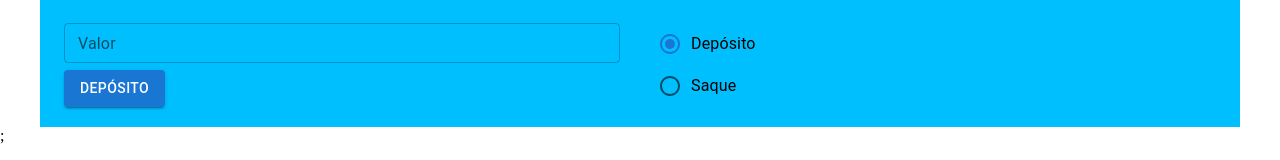
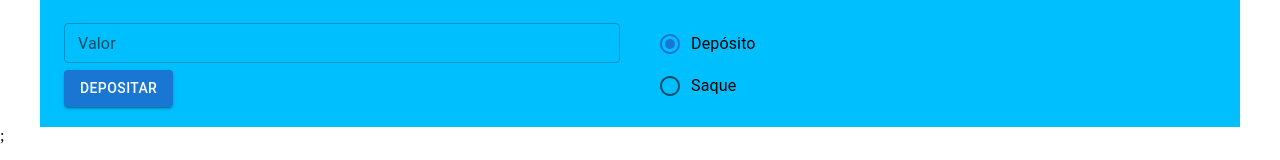
Before and after one commit to umpierres/caixa, a React (Create React App) app: page /transactions in a window 1280 px wide. Shown: the part 177-337 px from the top of the page. Built offline with nearby package versions, Linux system fonts and the light colour scheme.

Commit message:
alteração de botão Depositar / Sacar

```diff
--- a/src/pages/CreateTransaction.tsx
+++ b/src/pages/CreateTransaction.tsx
@@ -31,7 +31,7 @@ const CreateTransaction: React.FC = () => {
           <Grid item lg={6} xs={6}>
             <TextField label="Valor" fullWidth type={'number'} id="outlined-size-small" size="small" />
             <Button variant="contained" sx={{ marginTop: '7px' }}>
-              {typeTransaction === 'deposit' ? 'Depósito' : 'Saque'}
+              {typeTransaction === 'deposit' ? 'Depositar' : 'Sacar'}
             </Button>
           </Grid>
           <Grid item lg={6} xs={6}>
```
